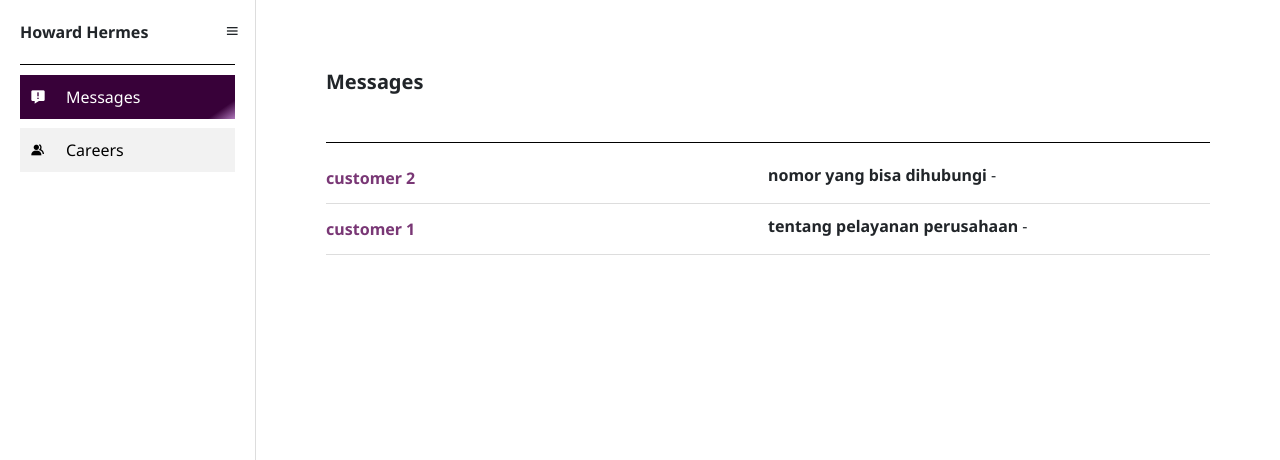
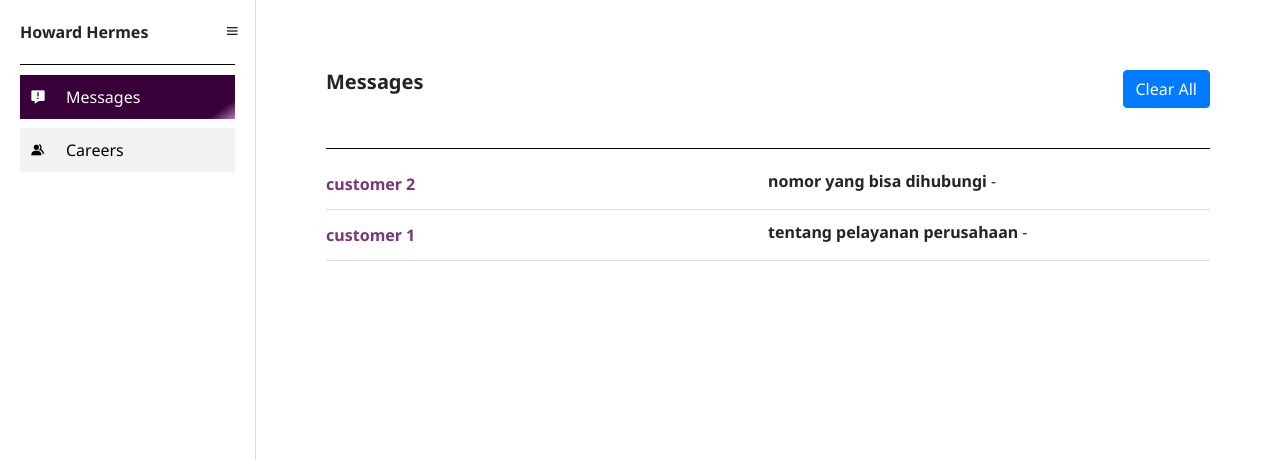
Before and after one commit to m26416141/howard-hermes, a PHP site: page /hha/admin.php in a window 1280 px wide. Shown: the top 460 px of the page. Run offline with PHP 8.4, Linux system fonts and the light colour scheme; data comes from the database, SQL or seed files in the repository; data that the repository does not hold is empty; some libraries are stand-ins or nearby versions.

Commit message:
added modal

```diff
--- a/hha/admin-messages.php
+++ b/hha/admin-messages.php
@@ -17,10 +17,35 @@
 <body>
     <div class="container-fluid">
         <div class="row" style="margin-bottom: 20px;">
-            <div class="col-sm-12" style="padding: 0px;">
+            <div class="col-sm-6" style="padding: 0px;">
                 <h4 style="font-weight: 700; font-size: 20px">Messages</h4>
             </div>
+            <div class="col-sm-6" style="padding: 0px;">
+                <button type="button" class="btn btn-primary" data-toggle="modal" data-target="#exampleModalCenter" style="float: right">Clear All</button>
+                <div class="modal fade" id="exampleModalCenter" tabindex="-1" role="dialog" aria-labelledby="exampleModalCenterTitle" aria-hidden="true">
+                    <div class="modal-dialog modal-dialog-centered" role="document">
+                        <div class="modal-content">
+                            <div class="modal-header">
+                                <h5 class="modal-title" id="exampleModalLongTitle">Modal title</h5>
+                                <button type="button" class="close" data-dismiss="modal" aria-label="Close">
+                                <span aria-hidden="true">&times;</span>
+                                </button>
+                            </div>
+                            <div class="modal-body">
+                                ...
+                            </div>
+                            <div class="modal-footer">
+                                <button type="button" class="btn btn-secondary" data-dismiss="modal">Close</button>
+                                <button type="button" class="btn btn-primary">Save changes</button>
+                            </div>
+                        </div>
+                    </div>
+                </div>
+            </div>
             <div class="col-sm-12 logo-border" style="padding: 0px; margin-top: 40px"></div>
+        </div>
+        <div class="row">
+
         </div>
         <div class="row" id="messages-data">
             <div class="col-sm-12">
```
